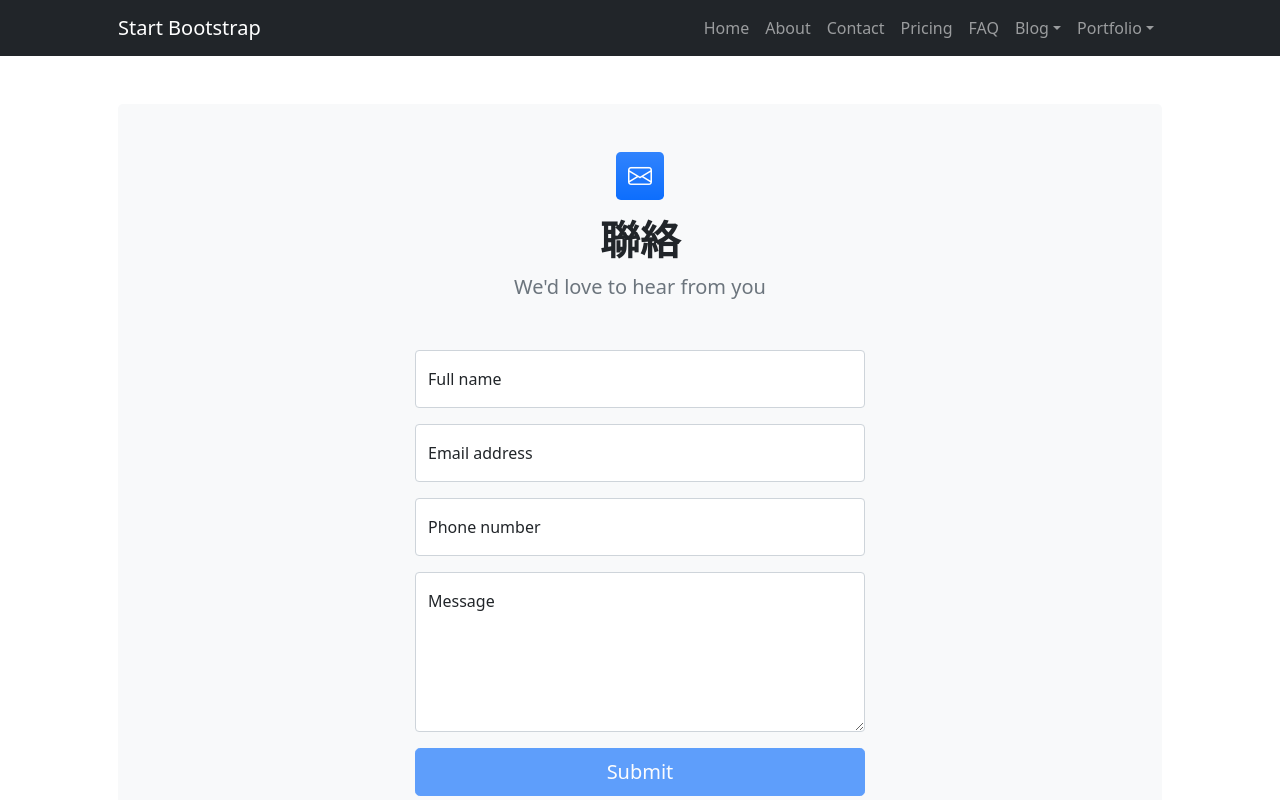
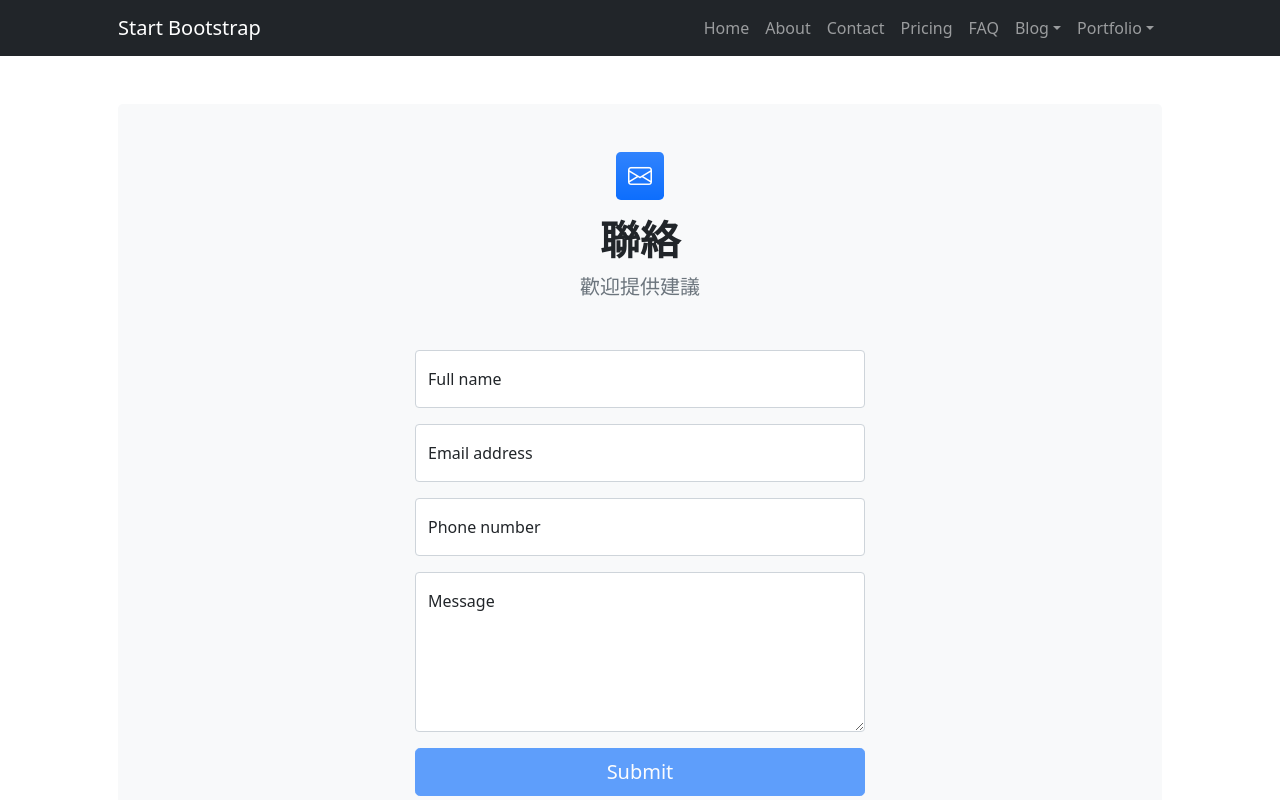
Before and after one commit to xuan74/shop, a plain HTML site: page contact.html in a window 1280 px wide. Shown: the top 800 px of the page. Drawn offline with nearby package versions, Linux system fonts and the light colour scheme.

Commit message:
update contact.html

```diff
--- a/contact.html
+++ b/contact.html
@@ -53,7 +53,7 @@
                         <div class="text-center mb-5">
                             <div class="feature bg-primary bg-gradient text-white rounded-3 mb-3"><i class="bi bi-envelope"></i></div>
                             <h1 class="fw-bolder">聯絡</h1>
-                            <p class="lead fw-normal text-muted mb-0">We'd love to hear from you</p>
+                            <p class="lead fw-normal text-muted mb-0">歡迎提供建議</p>
                         </div>
                         <div class="row gx-5 justify-content-center">
                             <div class="col-lg-8 col-xl-6">
```
